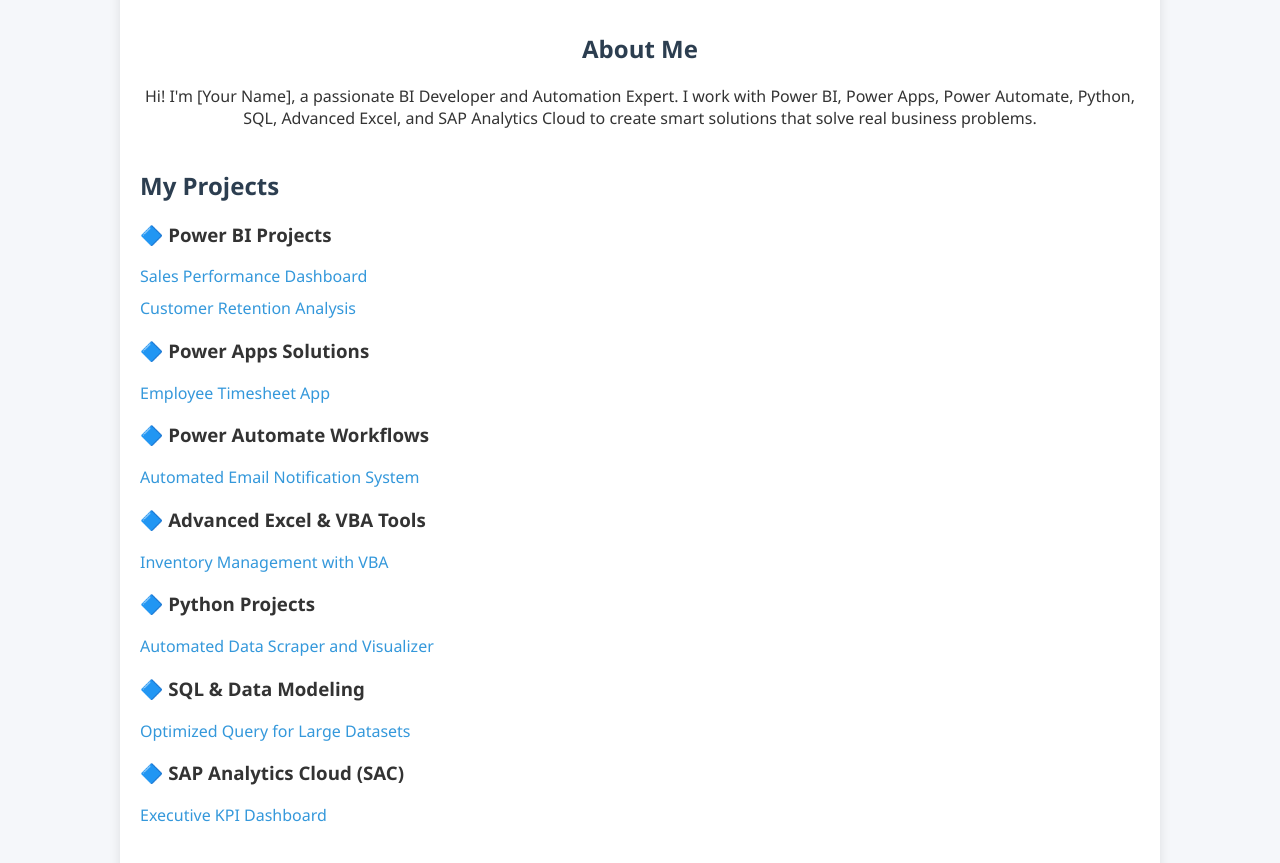
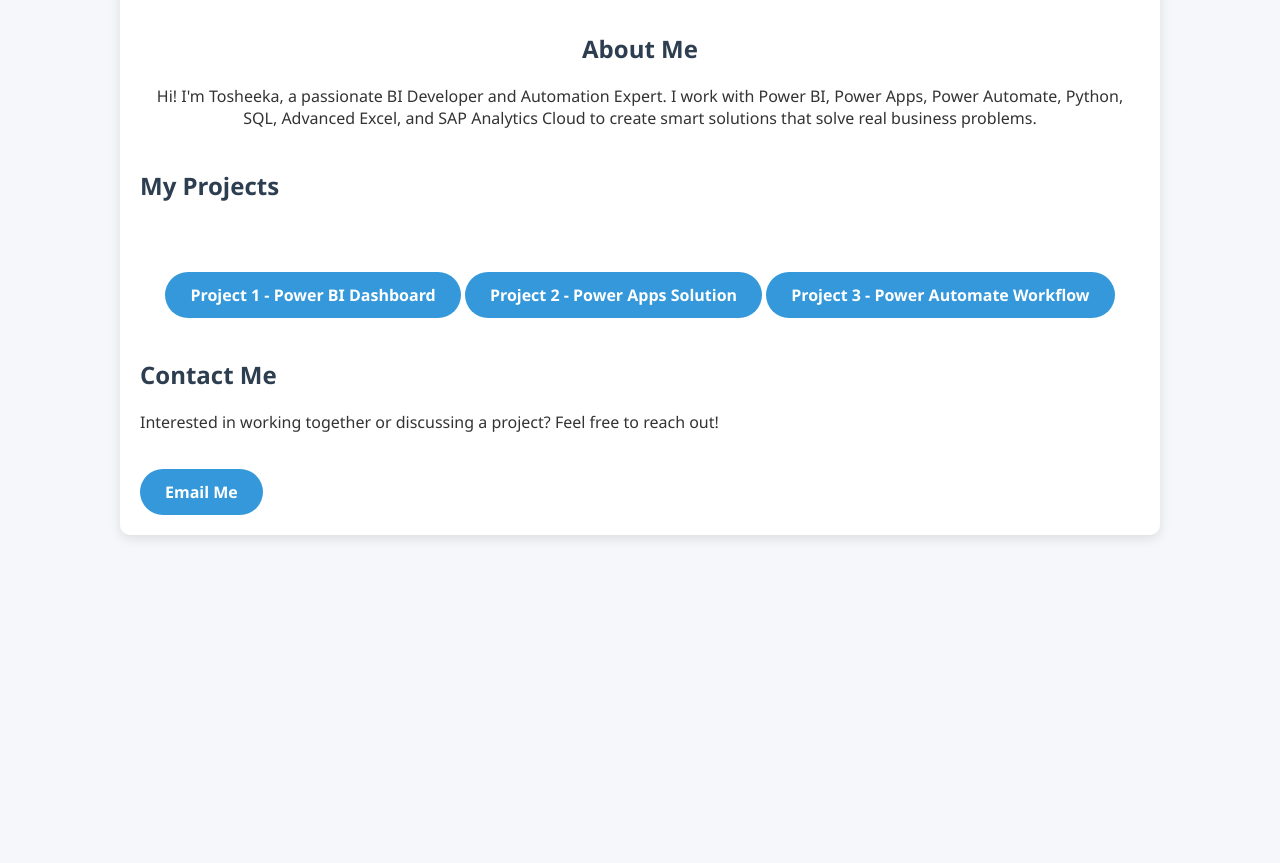
Before and after one commit to Tosheeka/tosheeka.github.io, a plain HTML site: page index.html in a window 1280 px wide. Shown: the part 297-1160 px from the top of the page. After the commit the page ends 862 px from the top, so only its background shows below. Drawn offline with Linux system fonts and the light colour scheme.

Commit message:
Update index.html

```diff
--- a/index.html
+++ b/index.html
@@ -57,21 +57,7 @@
     .section {
       margin-top: 40px;
     }
-    ul {
-      list-style-type: none;
-      padding: 0;
-    }
-    ul li {
-      margin-bottom: 10px;
-    }
-    a.project-link {
-      color: #3498db;
-      text-decoration: none;
-    }
-    a.project-link:hover {
-      text-decoration: underline;
-    }
-    .contact-btn {
+    .project-btn {
       display: inline-block;
       margin-top: 20px;
       padding: 12px 25px;
@@ -81,15 +67,19 @@
       text-decoration: none;
       font-weight: bold;
     }
-    .contact-btn:hover {
+    .project-btn:hover {
       background-color: #2980b9;
+    }
+    .projects-btns {
+      text-align: center;
+      margin-top: 50px;
     }
   </style>
 </head>
 <body>
 
 <header>
-  <h1>[Your Name]</h1>
+  <h1>Tosheeka Dhansa</h1>
   <p>Business Intelligence | Data Automation | App Development</p>
 </header>
 
@@ -104,54 +94,23 @@
   <section id="about" class="profile">
     <img src="link_to_your_photo.jpg" alt="Profile Picture">
     <h2>About Me</h2>
-    <p>Hi! I'm [Your Name], a passionate BI Developer and Automation Expert. I work with Power BI, Power Apps, Power Automate, Python, SQL, Advanced Excel, and SAP Analytics Cloud to create smart solutions that solve real business problems.</p>
+    <p>Hi! I'm Tosheeka, a passionate BI Developer and Automation Expert. I work with Power BI, Power Apps, Power Automate, Python, SQL, Advanced Excel, and SAP Analytics Cloud to create smart solutions that solve real business problems.</p>
   </section>
 
   <section id="projects" class="section">
     <h2>My Projects</h2>
 
-    <h3>🔷 Power BI Projects</h3>
-    <ul>
-      <li><a class="project-link" href="link_to_project1" target="_blank">Sales Performance Dashboard</a></li>
-      <li><a class="project-link" href="link_to_project2" target="_blank">Customer Retention Analysis</a></li>
-    </ul>
-
-    <h3>🔷 Power Apps Solutions</h3>
-    <ul>
-      <li><a class="project-link" href="link_to_project3" target="_blank">Employee Timesheet App</a></li>
-    </ul>
-
-    <h3>🔷 Power Automate Workflows</h3>
-    <ul>
-      <li><a class="project-link" href="link_to_project4" target="_blank">Automated Email Notification System</a></li>
-    </ul>
-
-    <h3>🔷 Advanced Excel & VBA Tools</h3>
-    <ul>
-      <li><a class="project-link" href="link_to_project5" target="_blank">Inventory Management with VBA</a></li>
-    </ul>
-
-    <h3>🔷 Python Projects</h3>
-    <ul>
-      <li><a class="project-link" href="link_to_project6" target="_blank">Automated Data Scraper and Visualizer</a></li>
-    </ul>
-
-    <h3>🔷 SQL & Data Modeling</h3>
-    <ul>
-      <li><a class="project-link" href="link_to_project7" target="_blank">Optimized Query for Large Datasets</a></li>
-    </ul>
-
-    <h3>🔷 SAP Analytics Cloud (SAC)</h3>
-    <ul>
-      <li><a class="project-link" href="link_to_project8" target="_blank">Executive KPI Dashboard</a></li>
-    </ul>
-
+    <div class="projects-btns">
+      <a href="link_to_project1" class="project-btn">Project 1 - Power BI Dashboard</a>
+      <a href="link_to_project2" class="project-btn">Project 2 - Power Apps Solution</a>
+      <a href="link_to_project3" class="project-btn">Project 3 - Power Automate Workflow</a>
+    </div>
   </section>
 
   <section id="contact" class="section">
     <h2>Contact Me</h2>
     <p>Interested in working together or discussing a project? Feel free to reach out!</p>
-    <a class="contact-btn" href="mailto:your_email@example.com">Email Me</a>
+    <a class="project-btn" href="mailto:your_email@example.com">Email Me</a>
   </section>
 
 </div>
```
